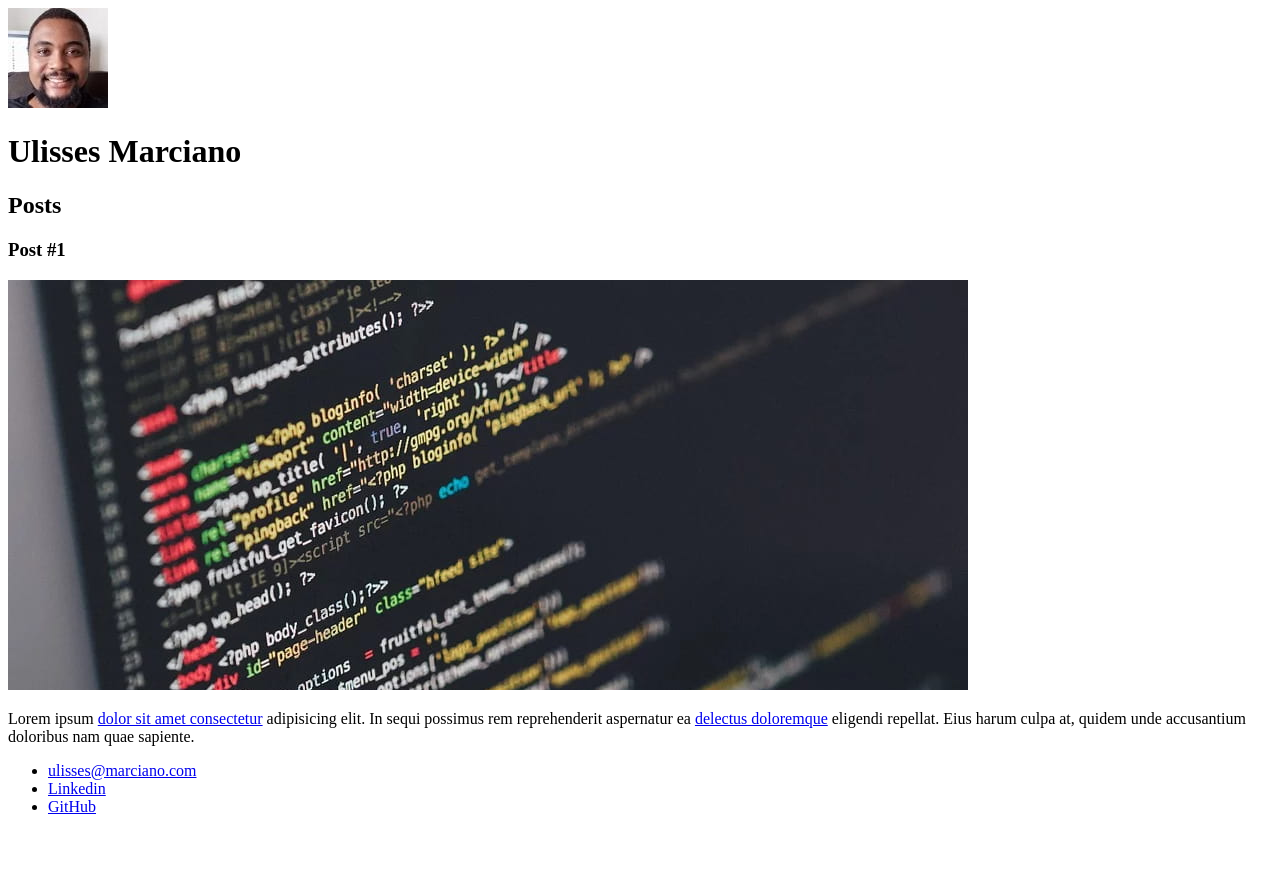
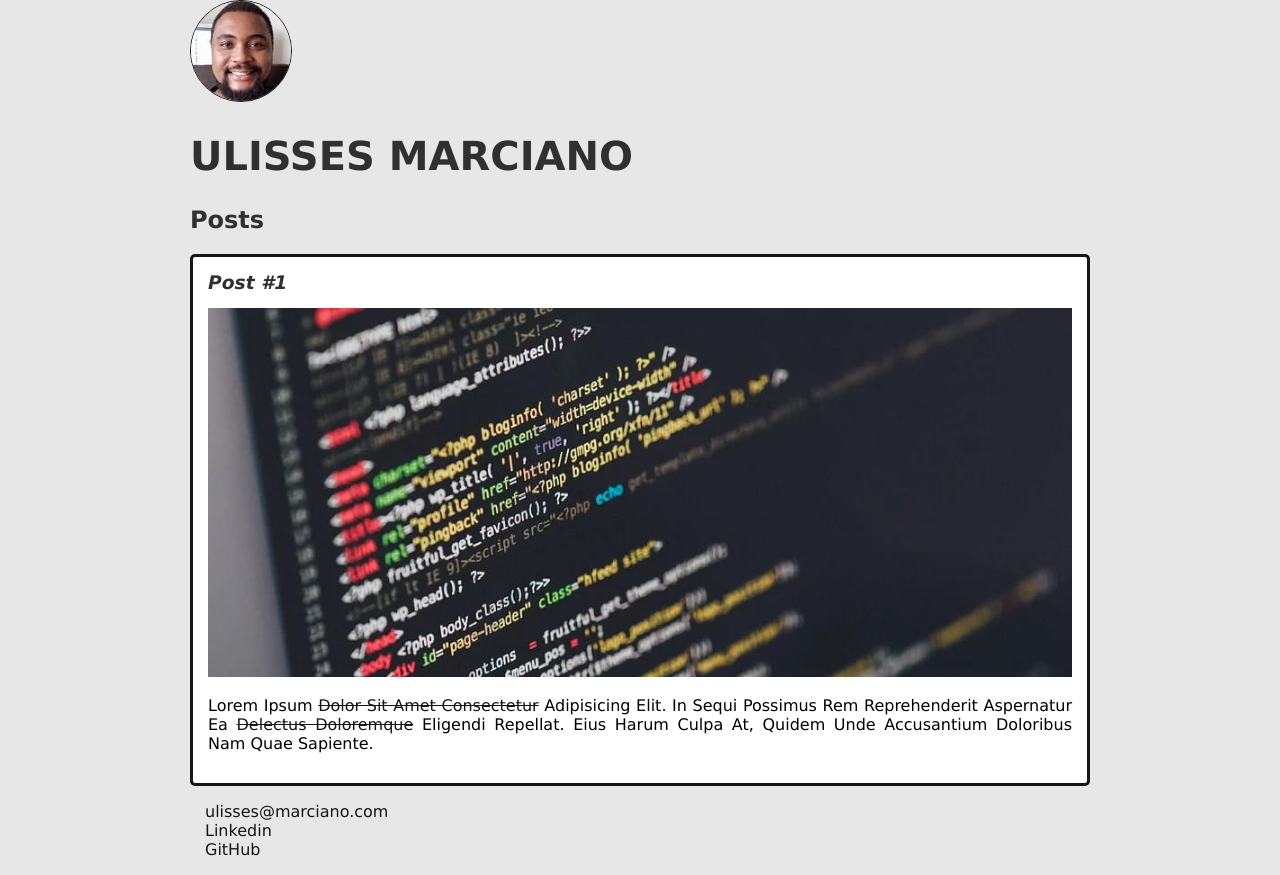
Before and after one commit to ulissesmarciano/decolatech3-dio-curso-hml5-css3, a plain HTML site: page index.html in a window 1280 px wide. Before the commit the page ends 832 px from the top, so only its background shows below. Drawn offline with Linux system fonts and the light colour scheme.

Commit message:
adição do estilo em css

```diff
--- a/index.html
+++ b/index.html
@@ -3,28 +3,29 @@
 <head>
     <meta charset="UTF-8">
     <title>Ulisses Marciano</title>
+    <link rel="stylesheet" href="style.css">
 </head>
 <body>
     <header>
-        <img src="imagens/ulisses-foto.jpg" alt="Ilustração do rosto do Ulisses Gonçalves">
-        <h1>Ulisses Marciano</h1>
+        <img src="imagens/ulisses-foto.jpg" alt="Ilustração do rosto do Ulisses Gonçalves" class="photo">
+        <h1 id="title">Ulisses Marciano</h1>
     </header>
     <section>
         <header>
-            <h2>Posts</h2>
+            <h2 class="subtitle">Posts</h2>
         </header>
-        <article>
+        <article class="post">
             <header>
-                <h3>Post #1</h3>
-                <img src="imagens/imagem-post.png" alt="Postagem Foto de Código html">
+                <h3 class="post_title">Post #1</h3>
+                <img src="imagens/imagem-post.png" alt="Postagem Foto de Código html" class="post_image">
             </header>
-            <p>
+            <p class="post_content">
                 Lorem ipsum <a href="https://www.linkedin.com/in/ulissesmarciano/" target="_blank">dolor sit amet consectetur</a> adipisicing elit. In sequi possimus rem reprehenderit aspernatur ea <a href="mailto:ulisse@marciano.com">delectus doloremque</a> eligendi repellat. Eius harum culpa at, quidem unde accusantium doloribus nam quae sapiente.
             </p>
         </article>
     </section>
     <footer>
-        <ul>
+        <ul class="contact_list">
             <li>
                 <a href="mailto:ulisses@marciano.com">ulisses@marciano.com</a>
             </li>
--- /dev/null
+++ b/style.css
@@ -0,0 +1,61 @@
+body {
+    background: rgb(231, 231, 231);
+    font-family: Verdana;
+    max-width: 900px;
+    margin: auto;
+}
+
+.photo {
+    border: 1px solid rgb(22, 22, 22);
+    border-radius: 50%;
+}
+
+#title, .subtitle, .post_title {
+    color: rgb(48, 48, 48)
+}
+
+#title {
+    font-size: 40px;
+    text-transform: uppercase;
+}
+
+a {
+    text-decoration: line-through;
+    color: rgb(22, 22, 22);
+}
+
+.post_title {
+    font-size: 16;
+    font-style: italic;
+    margin: 0;
+    margin-bottom: 15px;
+}
+
+.post {
+    background: white;
+    padding: 15px;
+    border: 3px solid rgb(22, 22, 22);
+    margin-bottom: 15px;
+    border-radius: 5px;
+}
+
+.post_content {
+    margin: 0;
+    margin-bottom: 15px;
+    text-transform: capitalize;
+    text-align: justify;
+}
+
+.post_image {
+    margin-bottom: 15px;
+    width: 100%;
+}
+
+.contact_list {
+    list-style-type: none;
+    padding-left: 15px;
+}
+
+.contact_list li a {
+    text-decoration: none;
+}
```
